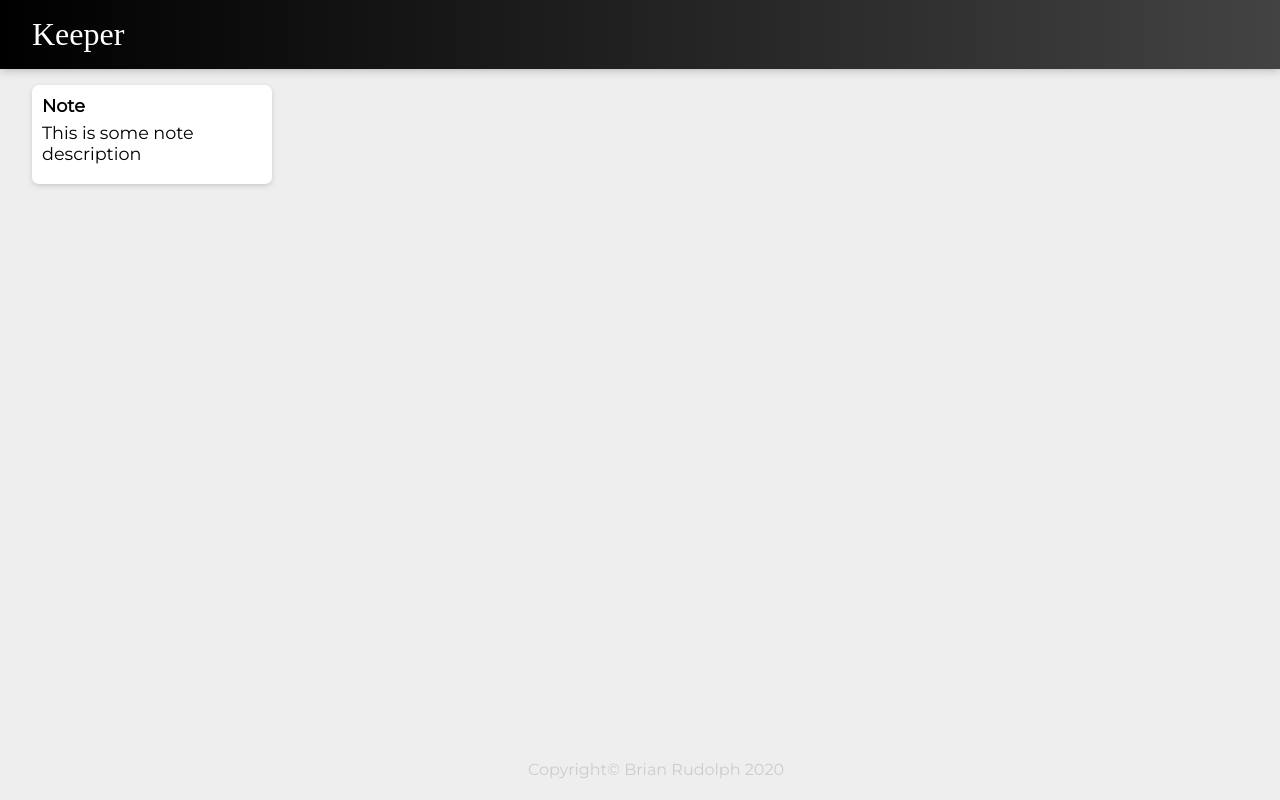
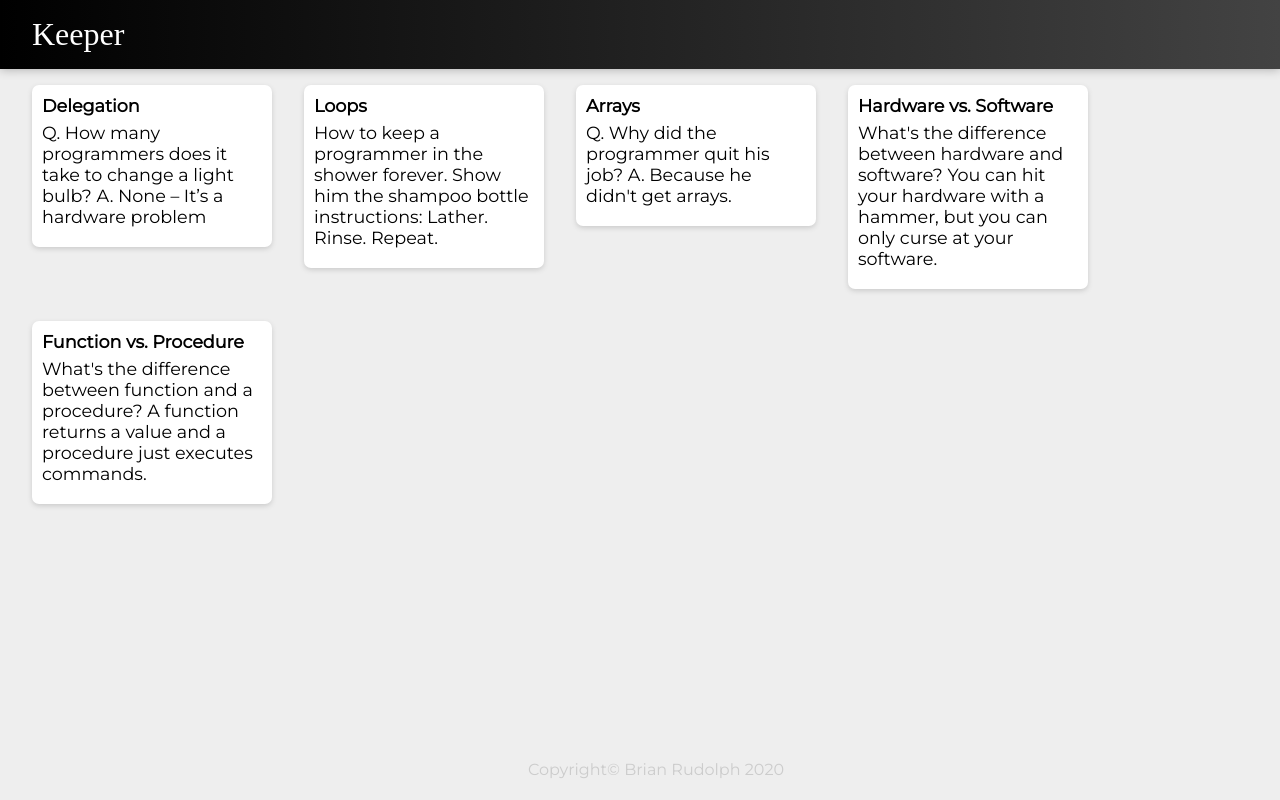
Before and after one commit to BrianDev1/MyKeeperApp, a React (Create React App) app: page / in a window 1280 px wide. Built offline with nearby package versions, Linux system fonts and the light colour scheme; a web font is replaced by a local one.

Commit message:
Initial Note display feature

```diff
--- a/src/components/App.jsx
+++ b/src/components/App.jsx
@@ -2,12 +2,25 @@ import React from "react";
 import Header from "./Header";
 import Footer from "./Footer";
 import Note from "./Note";
+import notes from "../notes";
+
 
 function App() {
     return (
         <div>
             <Header />
-            <Note />
+            {
+                notes.map(note => <Note
+                        key = {
+                            note.key
+                        }
+                        title = {
+                            note.title
+                        }
+                        content={
+                            note.content
+                        }
+                        /> )}
             <Footer />
         </div>
     );
--- a/src/components/Note.jsx
+++ b/src/components/Note.jsx
@@ -1,11 +1,12 @@
 import React from "react";
 
 
-function Note() {
+
+function Note(props) {
     return (
         <div className="note">
-            <h1>Note</h1>
-            <p>This is some note description</p>
+            <h1>{props.title}</h1>
+            <p>{props.content}</p>
         </div>
     );
 }
--- /dev/null
+++ b/src/notes.js
@@ -0,0 +1,28 @@
+const notes = [{
+        key: 1,
+        title: "Delegation",
+        content: "Q. How many programmers does it take to change a light bulb? A. None – It’s a hardware problem"
+    },
+    {
+        key: 2,
+        title: "Loops",
+        content: "How to keep a programmer in the shower forever. Show him the shampoo bottle instructions: Lather. Rinse. Repeat."
+    },
+    {
+        key: 3,
+        title: "Arrays",
+        content: "Q. Why did the programmer quit his job? A. Because he didn't get arrays."
+    },
+    {
+        key: 4,
+        title: "Hardware vs. Software",
+        content: "What's the difference between hardware and software? You can hit your hardware with a hammer, but you can only curse at your software."
+    },
+    {
+        key: 5,
+        title: "Function vs. Procedure",
+        content: "What's the difference between function and a procedure? A function returns a value and a procedure just executes commands."
+    }
+];
+
+export default notes;
```
Also changed, not shown: src/index.js (+0 -22 lines).
